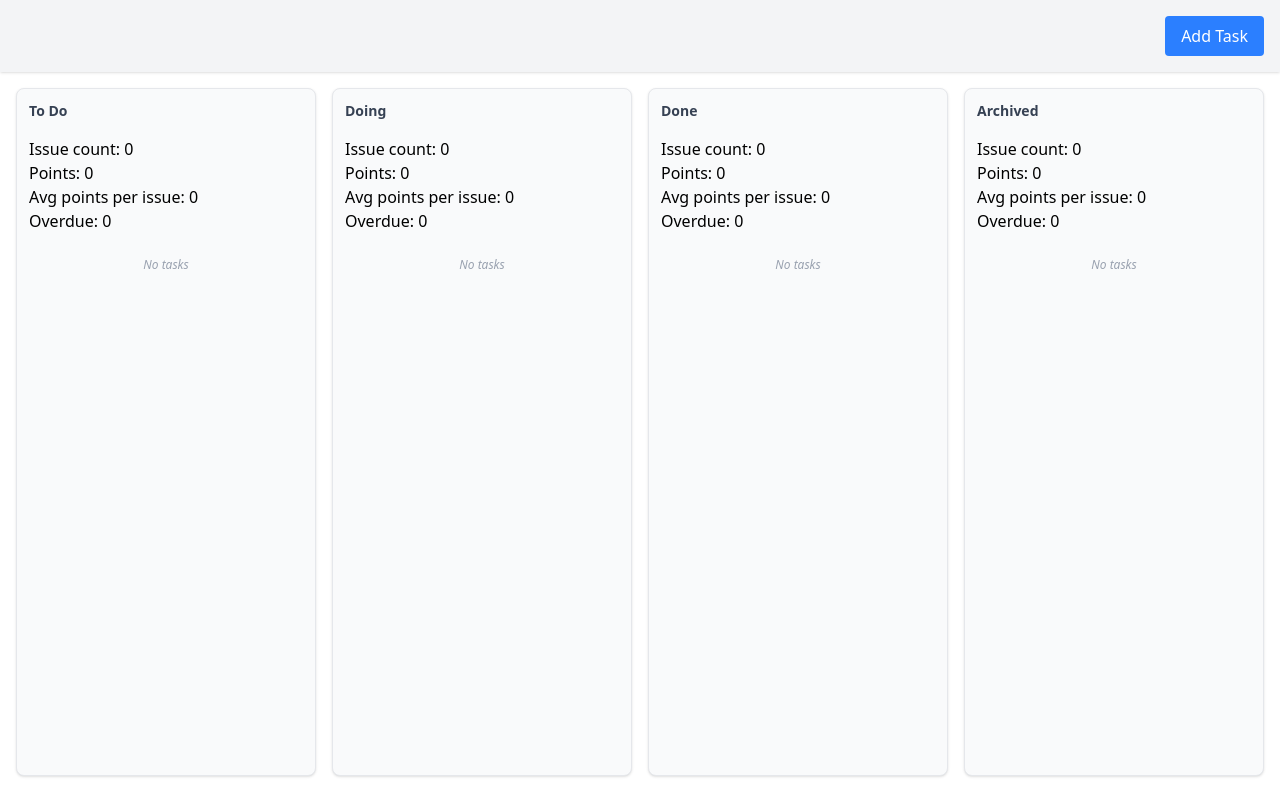
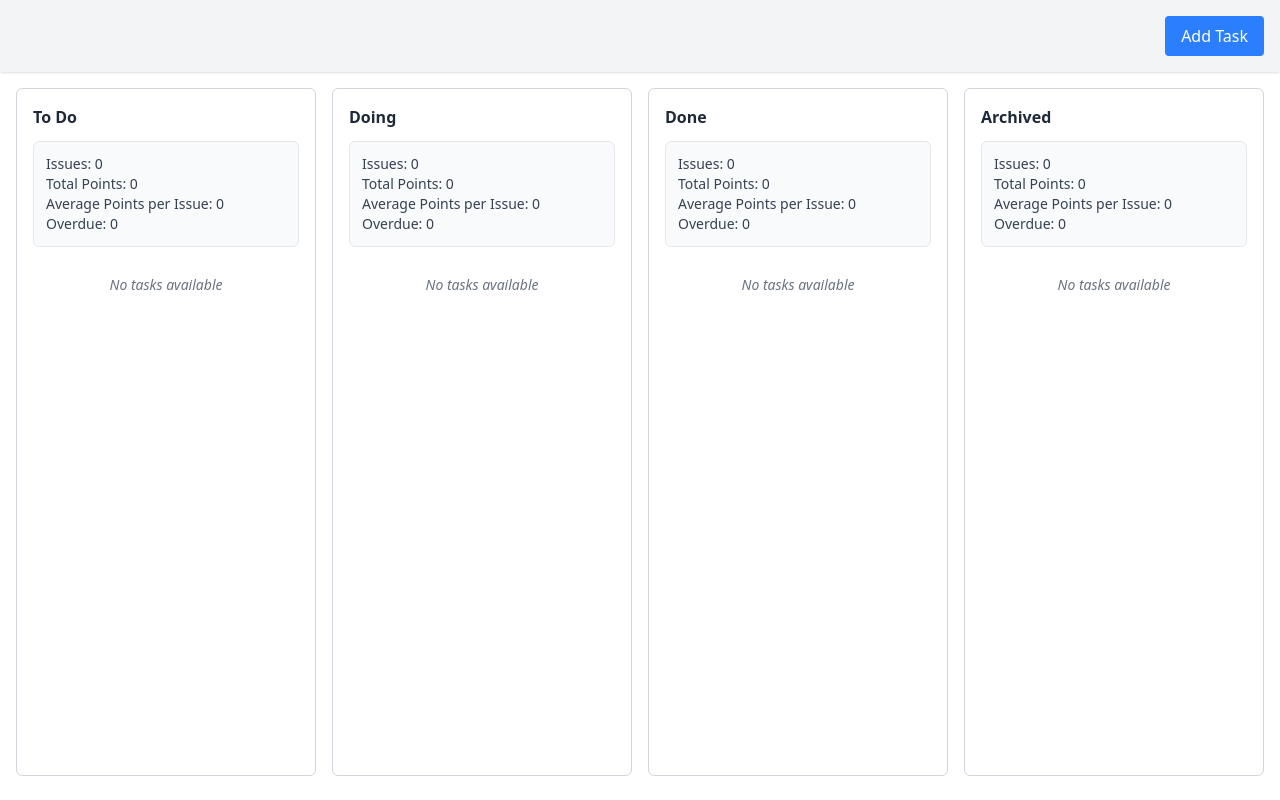
Before and after one commit to ergbeq21/kanban, a SvelteKit app: page / in a window 1280 px wide. Built offline with nearby package versions, Linux system fonts and the light colour scheme.

Commit message:
added pagination in lanes

```diff
--- /dev/null
+++ b/src/lib/components/Header.svelte
@@ -0,0 +1,11 @@
+<script>
+
+</script>
+
+<header class="w-full flex items-center justify-end p-4 bg-gray-100 shadow">
+	<button
+		class="px-4 py-2 bg-blue-500 text-white rounded hover:bg-blue-600 transition"
+		onclick={() => (createIssue = true)}>
+		Add Task
+	</button>
+</header>
--- a/src/lib/components/IssueCard.svelte
+++ b/src/lib/components/IssueCard.svelte
@@ -70,7 +70,7 @@
 <article
 	ondragstart={(event) => startFrom(issue, event)}
 	draggable="true"
-	class={`rounded-lg border p-2 w-full relative group transition-all duration-200
+	class={`rounded-lg border p-3 w-full relative group transition-all duration-200
 		${laneStyles[lane] || 'border-gray-200 bg-white'}`}>
 
 	<button
--- a/src/lib/components/LaneCard.svelte
+++ /dev/null
@@ -1,47 +0,0 @@
-<script>
-    import IssueCard from "./IssueCard.svelte";
-    import { isPast } from "date-fns";
-
-    let { list = $bindable(), dragOver, dropTo, startFrom, lane, title } = $props();
-
-    let count = $derived(list.length);
-
-    let pointsCount = $derived(
-		list.reduce((total, issue) => total + (Number(issue.storyPoints) || 0), 0)
-	);
-
-    let avgPoints = $derived(pointsCount && count ? (pointsCount / count).toFixed(1) : 0);
-
-    let overdueCount = $derived(
-        list.filter(issue => issue.dueDate && isPast(new Date(issue.dueDate))).length
-    );
-
-
-</script>
-
-
-
-<!-- svelte-ignore a11y_no_static_element_interactions -->
-<section
-    ondragover={dragOver}
-    ondrop={dropTo}
-    class="bg-gray-50 border border-gray-200 rounded-lg p-3 w-full flex flex-col gap-2 shadow-sm">
-
-        <h2 class="text-sm font-semibold text-gray-700 mb-2">{title}</h2>
-
-        <div class="flex flex-col">
-            <p>Issue count: {count}</p>
-            <p>Points: {pointsCount}</p>
-            <p>Avg points per issue: {avgPoints}</p>
-            <p>Overdue: {overdueCount}</p>
-        </div>
-
-        {#if list.length === 0}
-            <p class="text-gray-400 text-xs italic text-center py-4">No tasks</p>
-        {:else}
-            {#each list as issue (issue)}
-                <IssueCard {issue} bind:list={list} {startFrom} {lane}/>
-            {/each}
-        {/if}
-
-</section>
--- /dev/null
+++ b/src/lib/components/lanes/LaneCard.svelte
@@ -0,0 +1,63 @@
+<script>
+    import IssueCard from "../IssueCard.svelte";
+    import { isPast } from "date-fns";
+	import PaginationControlls from "./PaginationControlls.svelte";
+
+    let { list = $bindable(), dragOver, dropTo, startFrom, lane, title } = $props();
+
+    let currentPage = $state(0);
+    const itemsPerPage = 3;
+
+    let count = $derived(list.length);
+    let totalPages = $derived(Math.ceil(list.length / itemsPerPage));
+    let paginatedList = $derived(
+        list.slice(currentPage * itemsPerPage, (currentPage + 1) * itemsPerPage)
+    );
+
+
+    //info ueber list
+    let pointsCount = $derived(
+        list.reduce((total, issue) => total + (Number(issue.storyPoints) || 0), 0)
+    );
+    let avgPoints = $derived(pointsCount && count ? (pointsCount / count).toFixed(1) : 0);
+    let overdueCount = $derived(
+        list.filter(issue => issue.dueDate && isPast(new Date(issue.dueDate))).length
+    );
+
+    //pagination
+    function prevPage() {
+        if (currentPage > 0) currentPage -= 1;
+    }
+
+    function nextPage() {
+        if (currentPage < totalPages - 1) currentPage += 1;
+    }
+</script>
+
+
+<!-- svelte-ignore a11y_no_static_element_interactions -->
+<section
+    ondragover={dragOver}
+    ondrop={dropTo}
+    class="bg-white border border-gray-300 rounded-md p-4 w-full flex flex-col gap-3"
+>
+    <h2 class="text-base font-semibold text-gray-800">{title}</h2>
+
+    <div class="flex flex-col text-sm bg-gray-50 p-3 rounded-md border border-gray-200">
+        <p class="text-gray-700">Issues: {count}</p>
+        <p class="text-gray-700">Total Points: {pointsCount}</p>
+        <p class="text-gray-700">Average Points per Issue: {avgPoints}</p>
+        <p class="text-gray-700">Overdue: {overdueCount}</p>
+    </div>
+
+    {#if list.length === 0}
+        <p class="text-gray-500 text-sm italic text-center py-4">No tasks available</p>
+    {:else}
+        {#each paginatedList as issue (issue)}
+            <IssueCard {issue} bind:list={list} {startFrom} {lane} />
+        {/each}
+        {#if totalPages > 1}
+            <PaginationControlls {prevPage} {totalPages} {currentPage} {nextPage}/>
+        {/if}
+    {/if}
+</section>
--- /dev/null
+++ b/src/lib/components/lanes/PaginationControlls.svelte
@@ -0,0 +1,26 @@
+<script>
+    import { ChevronLeft, ChevronRight } from "lucide-svelte";
+    let { prevPage, currentPage,totalPages,nextPage } = $props();
+</script>
+
+<div class="flex justify-between items-center mt-3">
+                <button
+                    onclick={prevPage}
+                    disabled={currentPage === 0}
+                    class="p-2 rounded-md border border-gray-300 text-gray-700 disabled:opacity-50 disabled:cursor-not-allowed hover:bg-gray-100"
+                    aria-label="Previous page"
+                >
+                    <ChevronLeft size={20} />
+                </button>
+                <span class="text-sm text-gray-700"
+                    >Page {currentPage + 1} of {totalPages}</span
+                >
+                <button
+                    onclick={nextPage}
+                    disabled={currentPage === totalPages - 1}
+                    class="p-2 rounded-md border border-gray-300 text-gray-700 disabled:opacity-50 disabled:cursor-not-allowed hover:bg-gray-100"
+                    aria-label="Next page"
+                >
+                    <ChevronRight size={20} />
+        </button>
+</div>
--- a/src/routes/+page.svelte
+++ b/src/routes/+page.svelte
@@ -1,7 +1,7 @@
 <script>
     import { onMount } from "svelte";
 	import AddNewIssue from "$lib/components/AddNewIssue.svelte";
-	import LaneCard from "$lib/components/LaneCard.svelte";
+	import LaneCard from "$lib/components/lanes/LaneCard.svelte";
 
 	let doList = $state([]);
 	let doingList = $state([]);
@@ -23,8 +23,6 @@
 	    localStorage.setItem("doneList", JSON.stringify(doneList));
 	    localStorage.setItem("archiveList", JSON.stringify(archiveList));
     })
-
-
 
 	function dragOver(event) {
 		event.preventDefault();
```
